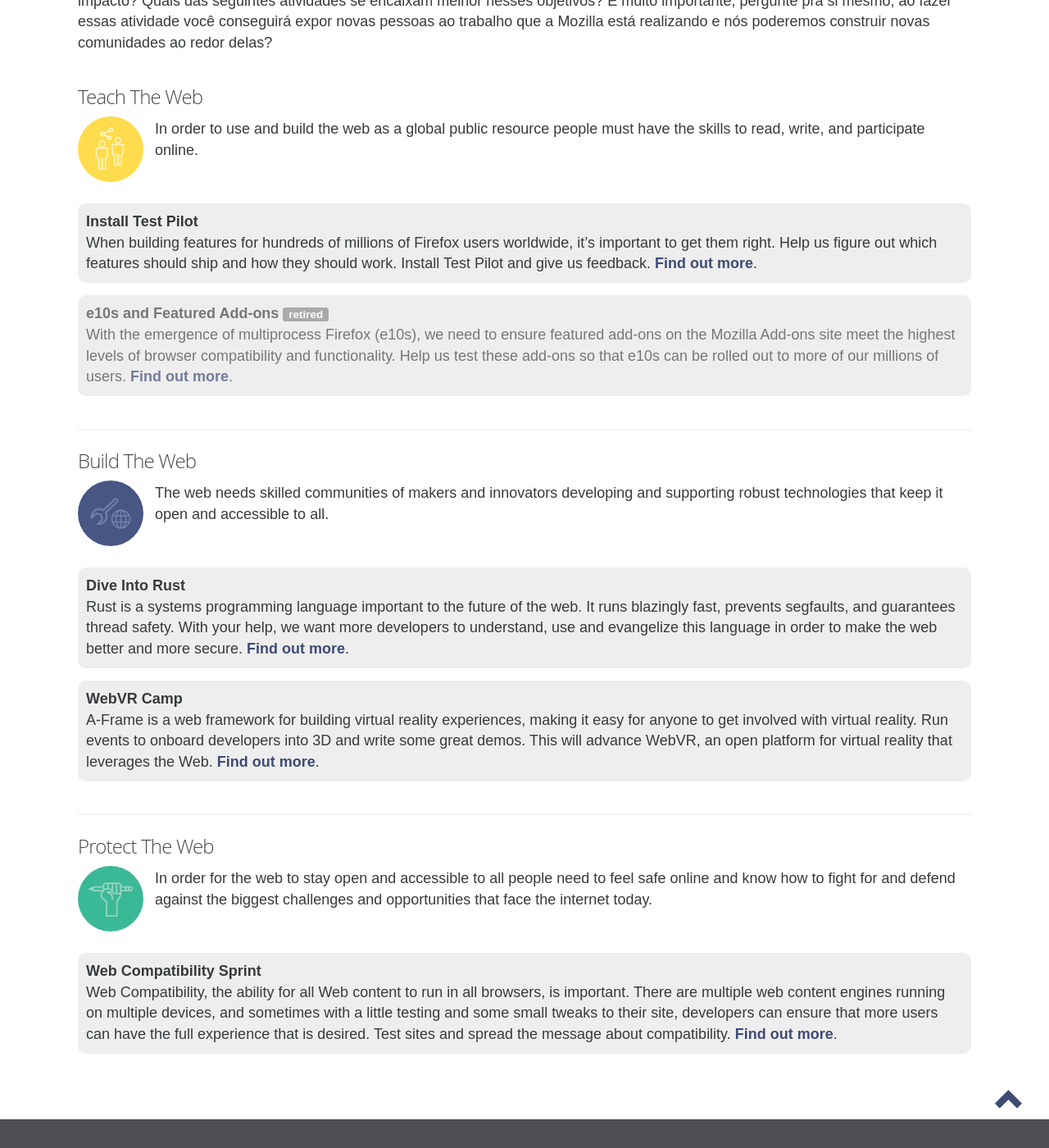
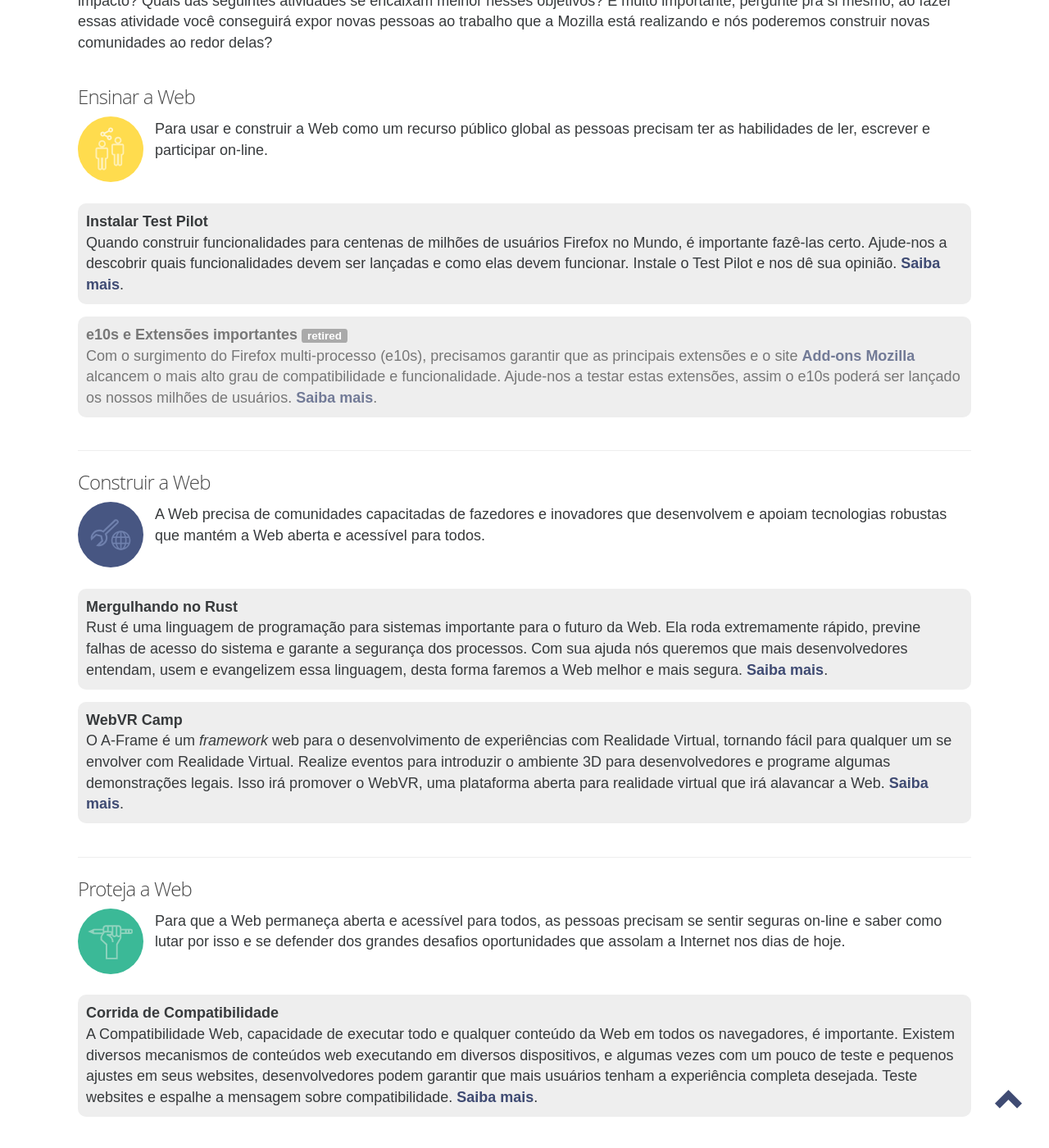
Before and after one commit to mozilla/activate.mozilla.community, a Jekyll site: the page built from _pages/pt/activities.md, in a window 1280 px wide and 1400 px high, scrolled down 332 px. Shown: the whole window at 82% size. Built offline with Jekyll 4.4.1, drawn with Linux system fonts in a browser that asks for light colours; some web fonts are replaced.

Commit message:
First version of activities.md, needs revision

```diff
--- a/_pages/pt/activities.md
+++ b/_pages/pt/activities.md
@@ -20,24 +20,24 @@
 {: .clear}
 _
 
-### Teach The Web
+### Ensinar a Web
 
 <img src="/asserts/img/icon-teach.svg" alt="teach" class="left img-circle activity-img">
 
-In order to use and build the web as a global public resource people must have the skills to read, write, and participate online.
+Para usar e construir a Web como um recurso público global as pessoas precisam ter as habilidades de ler, escrever e participar on-line.
 
 {: .clear}
 _
 
 {: .activity}
-**Install Test Pilot**
-When building features for hundreds of millions of Firefox users worldwide, it’s important to get them right. Help us figure out which features should ship and how they should work. Install Test Pilot and give us feedback.
-[Find out more](/pt/test-pilot/).
+**Instalar Test Pilot**
+Quando construir funcionalidades para centenas de milhões de usuários Firefox no Mundo, é importante fazê-las certo. Ajude-nos a descobrir quais funcionalidades devem ser lançadas e como elas devem funcionar. Instale o Test Pilot e nos dê sua opinião.
+[Saiba mais](/pt/test-pilot/).
 
 {: .activity .text-muted}
-**e10s and Featured Add-ons**
-With the emergence of multiprocess Firefox (e10s), we need to ensure featured add-ons on the Mozilla Add-ons site meet the highest levels of browser compatibility and functionality. Help us test these add-ons so that e10s can be rolled out to more of our millions of users.
-[Find out more](/pt/e10s-addons/).
+**e10s e Extensões importantes**
+Com o surgimento do Firefox multi-processo (e10s), precisamos garantir que as principais extensões e o site [Add-ons Mozilla](https://addons.mozilla.org/firefox/) alcancem o mais alto grau de compatibilidade e funcionalidade. Ajude-nos a testar estas extensões, assim o e10s poderá ser lançado os nossos milhões de usuários.
+[Saiba mais](/pt/e10s-addons/).
 
 {: .clear}
 _
@@ -47,24 +47,24 @@
 {: .clear}
 _
 
-### Build The Web
+### Construir a Web
 
 <img src="/asserts/img/icon-build.svg" alt="build" class="left img-circle activity-img">
 
-The web needs skilled communities of makers and innovators developing and supporting robust technologies that keep it open and accessible to all.
+A Web precisa de comunidades capacitadas de fazedores e inovadores que desenvolvem e apoiam tecnologias robustas que mantém a Web aberta e acessível para todos.
 
 {: .clear}
 _
 
 {: .activity}
-**Dive Into Rust**
-Rust is a systems programming language important to the future of the web. It runs blazingly fast, prevents segfaults, and guarantees thread safety. With your help, we want more developers to understand, use and evangelize this language in order to make the web better and more secure.
-[Find out more](/pt/rust-hack/).
+**Mergulhando no Rust**
+Rust é uma linguagem de programação para sistemas importante para o futuro da Web. Ela roda extremamente rápido, previne falhas de acesso do sistema e garante a segurança dos processos. Com sua ajuda nós queremos que mais desenvolvedores entendam, usem e evangelizem essa linguagem, desta forma faremos a Web melhor e mais segura.
+[Saiba mais](/pt/rust-hack/).
 
 {: .activity}
 **WebVR Camp**
-A-Frame is a web framework for building virtual reality experiences, making it easy for anyone to get involved with virtual reality. Run events to onboard developers into 3D and write some great demos. This will advance WebVR, an open platform for virtual reality that leverages the Web.
-[Find out more](/pt/rust-hack/).
+O A-Frame é um _framework_ web para o desenvolvimento de experiências com Realidade Virtual, tornando fácil para qualquer um se envolver com Realidade Virtual. Realize eventos para introduzir o ambiente 3D para desenvolvedores e programe algumas demonstrações legais. Isso irá promover o WebVR, uma plataforma aberta para realidade virtual que irá alavancar a Web.
+[Saiba mais](/pt/rust-hack/).
 
 {: .clear}
 _
@@ -74,19 +74,19 @@
 {: .clear}
 _
 
-### Protect The Web
+### Proteja a Web
 
 <img src="/asserts/img/icon-protect.svg" alt="protect" class="left img-circle activity-img">
 
-In order for the web to stay open and accessible to all people need to feel safe online and know how to fight for and defend against the biggest challenges and opportunities that face the internet today.
+Para que a Web permaneça aberta e acessível para todos, as pessoas precisam se sentir seguras on-line e saber como lutar por isso e se defender dos grandes desafios oportunidades que assolam a Internet nos dias de hoje.
 
 {: .clear}
 _
 
 {: .activity}
-**Web Compatibility Sprint**
-Web Compatibility, the ability for all Web content to run in all browsers, is important. There are multiple web content engines running on multiple devices, and sometimes with a little testing and some small tweaks to their site, developers can ensure that more users can have the full experience that is desired. Test sites and spread the message about compatibility.
-[Find out more](/pt/webcompat-sprint/).
+**Corrida de Compatibilidade**
+A Compatibilidade Web, capacidade de executar todo e qualquer conteúdo da Web em todos os navegadores, é importante. Existem diversos mecanismos de conteúdos web executando em diversos dispositivos, e algumas vezes com um pouco de teste e pequenos ajustes em seus websites, desenvolvedores podem garantir que mais usuários tenham a experiência completa desejada. Teste websites e espalhe a mensagem sobre compatibilidade.
+[Saiba mais](/pt/webcompat-sprint/).
 
 {: .clear}
 _
```
